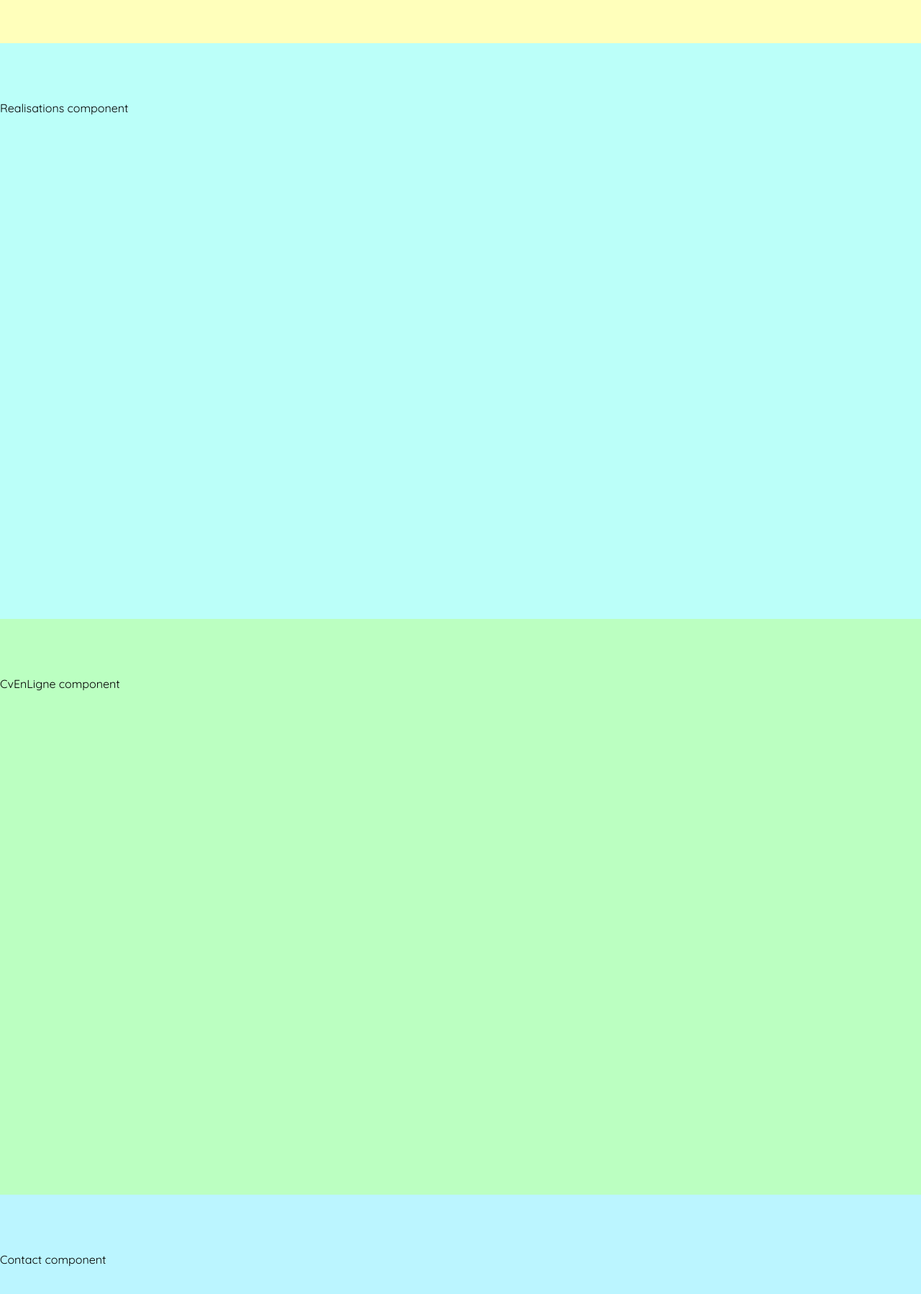
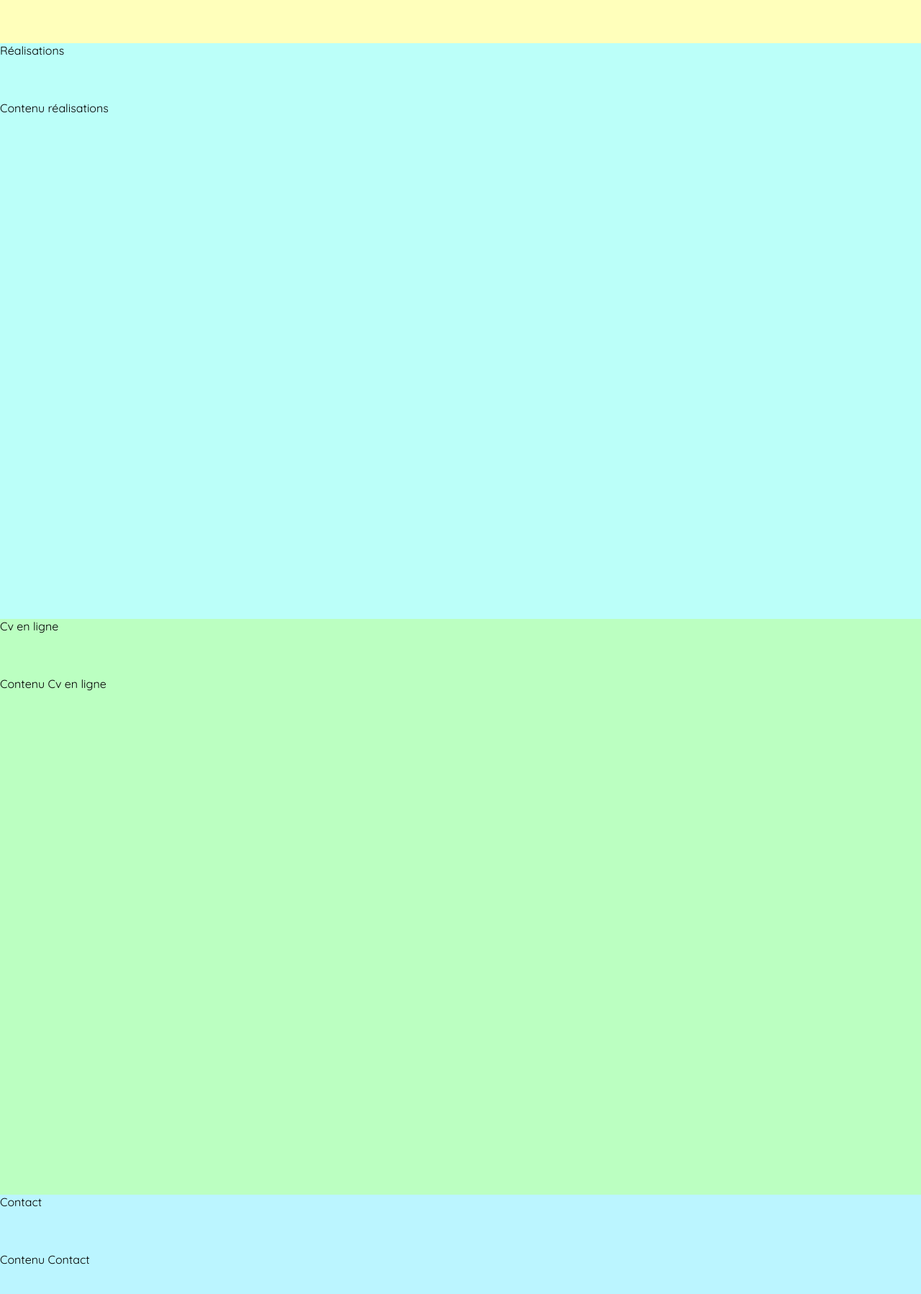
Before and after one commit to paulvscode/mycv, a React (Create React App) app: page / in a window 1280 px wide. Shown: the part 740-2538 px from the top of the page at 72% size. Built offline with nearby package versions, Linux system fonts and the light colour scheme.

Commit message:
added positionning layout

```diff
--- a/src/Components/Contact/index.js
+++ b/src/Components/Contact/index.js
@@ -4,8 +4,8 @@ import "./styles.css";
 const Contact = () => {
   return (
     <div className='container-contact'>
-      <div className='positionning-div-contact'></div>
-      <div className='content-contact'>Contact component</div>
+      <div className='positionning-div-contact'>Contact</div>
+      <div className='content-contact'>Contenu Contact</div>
     </div>
   );
 };
--- a/src/Components/Contact/styles.css
+++ b/src/Components/Contact/styles.css
@@ -5,5 +5,4 @@
 
 .positionning-div-contact {
   height: 10vh;
-  visibility: hidden;
 }
--- a/src/Components/CvEnLigne/index.js
+++ b/src/Components/CvEnLigne/index.js
@@ -4,8 +4,8 @@ import "./styles.css";
 const CvEnLigne = () => {
   return (
     <div className='container-cv'>
-      <div className='positionning-div-cv'></div>
-      <div className='content-cv'>CvEnLigne component</div>
+      <div className='positionning-div-cv'>Cv en ligne</div>
+      <div className='content-cv'>Contenu Cv en ligne</div>
     </div>
   );
 };
--- a/src/Components/CvEnLigne/styles.css
+++ b/src/Components/CvEnLigne/styles.css
@@ -5,5 +5,4 @@
 
 .positionning-div-cv {
   height: 10vh;
-  visibility: hidden;
 }
--- a/src/Components/JobTitle/index.js
+++ b/src/Components/JobTitle/index.js
@@ -4,8 +4,8 @@ import "./styles.css";
 const JobTitle = () => {
   return (
     <div className='container-jobtitle'>
-      <div className='positionning-div-jobtitle'></div>
-      <div className='content-jobtitle'>JobTitle component</div>
+      <div className='positionning-div-jobtitle'>Job title</div>
+      <div className='content-jobtitle'>Contenu introduction</div>
     </div>
   );
 };
--- a/src/Components/JobTitle/styles.css
+++ b/src/Components/JobTitle/styles.css
@@ -5,5 +5,4 @@
 
 .positionning-div-jobtitle {
   height: 10vh;
-  visibility: hidden;
 }
--- a/src/Components/Realisations/index.js
+++ b/src/Components/Realisations/index.js
@@ -4,8 +4,8 @@ import "./styles.css";
 const Realisations = () => {
   return (
     <div className='container-realisations'>
-      <div className='positionning-div-realisations'></div>
-      <div className='content-realisations'>Realisations component</div>
+      <div className='positionning-div-realisations'>Réalisations</div>
+      <div className='content-realisations'>Contenu réalisations</div>
     </div>
   );
 };
--- a/src/Components/Realisations/styles.css
+++ b/src/Components/Realisations/styles.css
@@ -5,5 +5,4 @@
 
 .positionning-div-realisations {
   height: 10vh;
-  visibility: hidden;
 }
```
